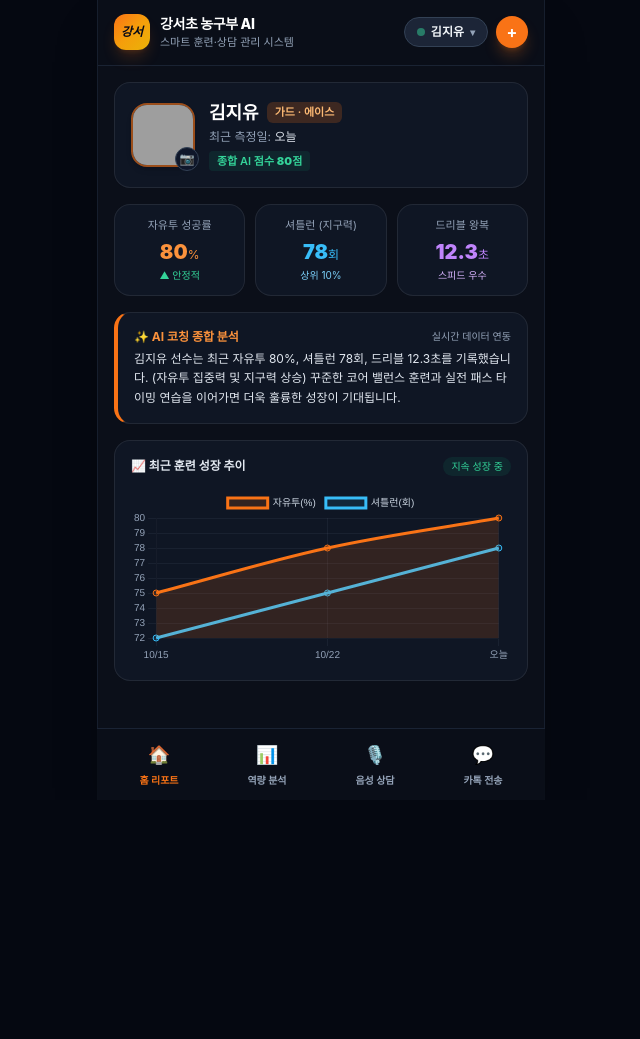
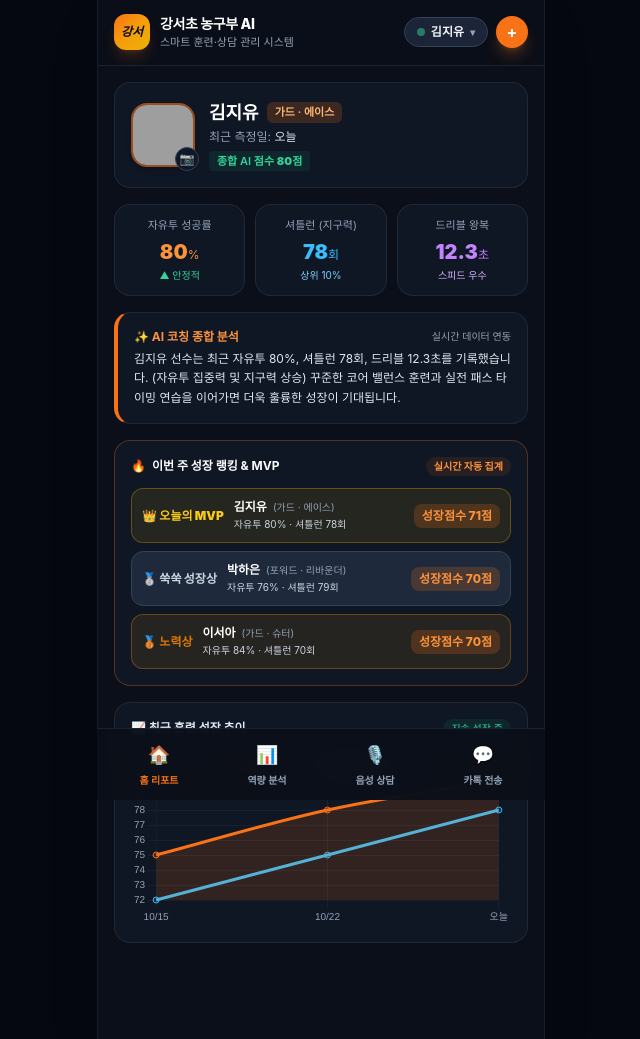
Before and after one commit to friday9973-sketch/gangseobasketball, a plain HTML site: page index.html in a window 1280 px wide. Shown: the whole page, without its empty margins (319-959 px from the left). Before the commit the page ends 800 px from the top, so only its background shows below. Drawn offline with nearby package versions, Linux system fonts and the light colour scheme; grey boxes are pictures that could not be loaded; a web font is replaced by a local one.

Commit message:
index.html

```diff
--- a/index.html
+++ b/index.html
@@ -42,7 +42,7 @@
 </head>
 <body class="min-h-screen flex justify-center bg-[#050811]">
 
-  <!-- 🔒 코치 전용 비밀번호 잠금 모달 (음성 상담 아이콘 클릭 시에만 활성화) -->
+  <!-- 🔒 코치 전용 비밀번호 잠금 모달 (비밀번호: 5555 고정, 안내 문구 삭제) -->
   <div id="pinLockScreen">
     <div class="w-full max-w-xs glass-card rounded-2xl p-6 text-center space-y-4 shadow-2xl border border-orange-500/30">
       <div class="w-12 h-12 rounded-2xl bg-gradient-to-br from-orange-500 to-amber-500 mx-auto flex items-center justify-center text-slate-950 font-black text-lg">🔒</div>
@@ -54,7 +54,7 @@
       <button onclick="verifyCoachPin()" class="w-full py-3 rounded-xl bg-orange-500 hover:bg-orange-600 text-white font-extrabold text-xs shadow-lg shadow-orange-500/20 transition">
         잠금 해제하기
       </button>
-     <div class="flex items-center justify-end pt-2">
+      <div class="flex items-center justify-end pt-2">
         <button onclick="closePinLockModal()" class="text-[11px] text-slate-400 hover:text-white font-bold">✕ 닫기</button>
       </div>
     </div>
@@ -94,7 +94,7 @@
     <!-- 메인 컨텐츠 영역 -->
     <main class="flex-1 px-4 pt-4 space-y-4">
 
-      <!-- [탭 1] 홈 대시보드 (깔끔하게 다이어트 완료) -->
+      <!-- [탭 1] 홈 대시보드 (선수 프로필, 3대 지표, 성장 TOP 3 & MVP 카드 포함) -->
       <section id="tab-home" class="space-y-4">
         <!-- 선수 프로필 & 종합 점수 카드 -->
         <div class="glass-card rounded-2xl p-4 relative overflow-hidden">
@@ -151,6 +151,19 @@
           </p>
         </div>
 
+        <!-- 🔥 이번 주 성장 랭킹 & MVP 카드 -->
+        <div class="glass-card rounded-2xl p-4 space-y-3 border border-orange-500/30">
+          <div class="flex items-center justify-between">
+            <h3 class="text-xs font-bold text-white flex items-center gap-1.5">
+              <span>🔥</span> 이번 주 성장 랭킹 & MVP
+            </h3>
+            <span class="text-[10px] text-orange-400 bg-orange-500/10 px-2 py-0.5 rounded-full font-bold">실시간 자동 집계</span>
+          </div>
+          <div id="growthRankContainer" class="space-y-2">
+            <!-- 자바스크립트로 동적 렌더링 -->
+          </div>
+        </div>
+
         <!-- 성장 추이 차트 -->
         <div class="glass-card rounded-2xl p-4">
           <div class="flex items-center justify-between mb-3">
@@ -183,7 +196,7 @@
         </div>
       </section>
 
-      <!-- [탭 3] AI 음성 상담 & 코칭 노트 (비밀번호 인증 후 진입) -->
+      <!-- [탭 3] AI 음성 상담 & 코칭 노트 (비밀번호 5555 인증 후 진입) -->
       <section id="tab-voice" class="hidden space-y-4">
         <div class="glass-card rounded-2xl p-4">
           <div class="flex items-center justify-between mb-2">
@@ -270,7 +283,7 @@
 
     </main>
 
-    <!-- 하단 네비게이션 바 (음성 상담 아이콘 클릭 시에만 비밀번호 잠금 실행) -->
+    <!-- 하단 네비게이션 바 (음성 상담 아이콘 클릭 시 비밀번호 5555 잠금) -->
     <nav class="fixed bottom-0 left-1/2 -translate-x-1/2 w-full max-w-md bg-[#0b0f19]/95 backdrop-blur-lg border-t border-slate-800/80 px-2 py-2 flex justify-around items-center z-30">
       <button onclick="switchTab('home')" id="nav-home" class="flex flex-col items-center gap-1 py-1 px-3 rounded-xl active-nav">
         <span class="text-lg">🏠</span>
@@ -291,7 +304,7 @@
     </nav>
   </div>
 
-  <!-- [모달 1] 선수 명단 관리 (세로 정렬 배치 및 포지션 수정 지원) -->
+  <!-- [모달 1] 선수 명단 관리 (세로 상하 배치 및 포지션 수정 지원) -->
   <div id="studentModal" class="fixed inset-0 bg-black/75 backdrop-blur-sm z-50 hidden flex items-center justify-center p-4">
     <div class="w-full max-w-sm bg-slate-900 border border-slate-700 rounded-2xl p-4 space-y-4 shadow-2xl">
       <div class="flex items-center justify-between">
@@ -356,11 +369,9 @@
   <div id="toastBox" class="fixed top-16 left-1/2 -translate-x-1/2 z-50 hidden bg-slate-900/95 border border-orange-500/60 text-white px-4 py-2.5 rounded-full text-xs font-bold shadow-xl"></div>
 
   <script>
-   // ==========================================
-    // 🔒 코치 비밀번호 잠금 로직 (기본 비번: 5555 고정)
     // ==========================================
-    const COACH_PIN_KEY = 'gangseo_coach_pin_v5555';
-
+    // 🔒 코치 비밀번호 잠금 로직 (비번: 5555 고정)
+    // ==========================================
     function requestVoiceConsultationLock() {
       if (isParentMode) {
         showToast('학부모 전용 모드에서는 이용할 수 없습니다.');
@@ -376,7 +387,6 @@
 
     function verifyCoachPin() {
       const inputVal = document.getElementById('coachPinInput').value.trim();
-      // 비밀번호를 5555로 고정
       const savedPin = '5555';
 
       if (inputVal === savedPin) {
@@ -388,6 +398,7 @@
         document.getElementById('coachPinInput').value = '';
       }
     }
+
     // ==========================================
     // 1. 외부 연동 설정 (Kakao SDK & 배포 도메인)
     // ==========================================
@@ -405,7 +416,7 @@
     // ==========================================
     // 2. 상태 데이터 관리 (LocalStorage + 초기 샘플)
     // ==========================================
-    const STORAGE_KEY = 'gangseo_bball_state_v8';
+    const STORAGE_KEY = 'gangseo_bball_state_v9';
 
     const defaultState = {
       currentStudent: '김지유',
@@ -510,7 +521,7 @@
     }
 
     // ==========================================
-    // 4. UI 렌더링 & 차트 업데이트
+    // 4. UI 렌더링 & 성장 TOP 3 랭킹 계산
     // ==========================================
     function renderAll() {
       const name = appState.currentStudent;
@@ -536,8 +547,61 @@
 
       renderRecordHistory(student);
       renderConsultations(student);
+      renderGrowthRanking();
       updateCharts(student);
       updateSharePreview();
+    }
+
+    function renderGrowthRanking() {
+      const container = document.getElementById('growthRankContainer');
+      if (!container) return;
+
+      const students = appState.students;
+      let rankingList = [];
+
+      Object.keys(students).forEach(name => {
+        const recs = students[name].records || [];
+        if (recs.length > 0) {
+          const latest = recs[recs.length - 1];
+          const totalScore = Math.round(latest.shoot * 0.5 + latest.shuttle * 0.4);
+
+          rankingList.push({
+            name: name,
+            role: students[name].role || '선수',
+            latestShoot: latest.shoot,
+            latestShuttle: latest.shuttle,
+            score: totalScore
+          });
+        }
+      });
+
+      rankingList.sort((a, b) => b.score - a.score);
+
+      if (rankingList.length === 0) {
+        container.innerHTML = `<p class="text-xs text-slate-400 text-center py-2">등록된 측정 기록이 없습니다.</p>`;
+        return;
+      }
+
+      container.innerHTML = rankingList.slice(0, 3).map((item, index) => {
+        const medals = ['👑 오늘의 MVP', '🥈 쑥쑥 성장상', '🥉 노력상'];
+        const colors = ['text-yellow-400 bg-yellow-500/10 border-yellow-500/30', 'text-slate-300 bg-slate-800 border-slate-700', 'text-amber-600 bg-amber-500/10 border-amber-500/30'];
+
+        return `
+          <div class="flex items-center justify-between p-2.5 rounded-xl border ${colors[index] || 'bg-slate-900 border-slate-800'}">
+            <div class="flex items-center gap-2.5">
+              <span class="text-xs font-black">${medals[index] || `${index+1}위`}</span>
+              <div>
+                <div class="flex items-center gap-1.5">
+                  <span class="text-xs font-extrabold text-white">${item.name}</span>
+                  <span class="text-[10px] text-slate-400">(${item.role})</span>
+                </div>
+                <p class="text-[10px] text-slate-300 mt-0.5">자유투 ${item.latestShoot}% · 셔틀런 ${item.latestShuttle}회</p>
+              </div>
+            </div>
+            <span class="text-xs font-extrabold text-orange-400 bg-orange-500/20 px-2 py-1 rounded-lg">성장점수 ${item.score}점</span>
+          </div>
+        `;
+      }).join('');
     }
 
     function renderRecordHistory(student) {
```
